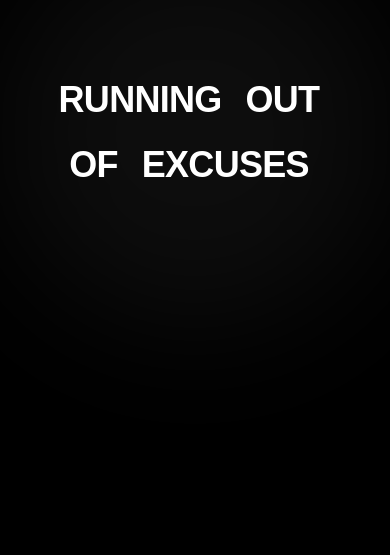
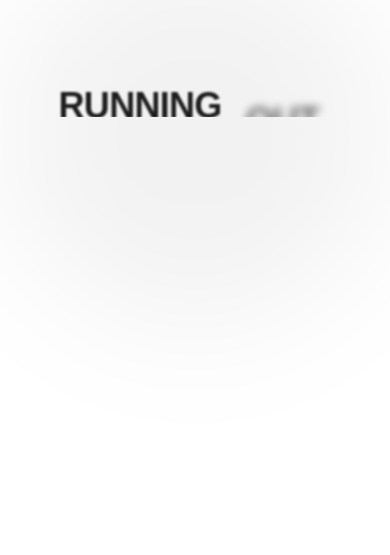
Before and after one commit to wrestle-R/Running_out_of_Excuses, a React (Vite) app: page / in a window 390 px wide. Shown: the part 289-844 px from the top of the page. Built offline with nearby package versions, Linux system fonts and the light colour scheme.

Commit message:
light dark

```diff
--- a/index.html
+++ b/index.html
@@ -2,7 +2,7 @@
 <html lang="en">
   <head>
     <meta charset="UTF-8" />
-    <link rel="icon" type="image/svg+xml" href="/runny-white-nobg" />
+    <link rel="icon" type="image/svg+xml" href="/runny-white-nobg.png " />
     <meta name="viewport" content="width=device-width, initial-scale=1.0" />
     <title>Runny</title>
   </head>
--- a/src/components/Section1.jsx
+++ b/src/components/Section1.jsx
@@ -6,11 +6,22 @@ const TextReveal = ({ text, delay = 0 }) => {
   const words = text.split(' ');
 
   useEffect(() => {
-    const timer = setTimeout(() => {
+    let showTimeout, hideTimeout;
+    const animate = () => {
       setIsVisible(true);
-    }, delay);
-    return () => clearTimeout(timer);
-  }, [delay]);
+      hideTimeout = setTimeout(() => {
+        setIsVisible(false);
+        showTimeout = setTimeout(animate, 1500); // repeat every 5s
+      }, 3000); // visible for 2s (adjust as needed)
+    };
+    const initialTimeout = setTimeout(animate, delay);
+
+    return () => {
+      clearTimeout(showTimeout);
+      clearTimeout(hideTimeout);
+      clearTimeout(initialTimeout);
+    };
+  }, [delay, text]);
 
   return (
     <div className="overflow-hidden">
@@ -26,7 +37,11 @@ const TextReveal = ({ text, delay = 0 }) => {
             opacity: 1,
             y: 0,
             filter: 'blur(0px)'
-          } : {}}
+          } : {
+            opacity: 0,
+            y: 50,
+            filter: 'blur(10px)'
+          }}
           transition={{
             duration: 0.8,
             delay: idx * 0.1,
@@ -49,15 +64,15 @@ const Section1 = ({ scrollYProgress }) => {
   return (
     <motion.section
       style={{ scale, rotate, opacity }}
-      className='sticky top-0 h-screen bg-black flex flex-col items-center justify-center text-white overflow-hidden font-montserrat'
+      className='sticky top-0 h-screen bg-white flex flex-col items-center justify-center text-black overflow-hidden font-montserrat'
     >
       {/* Gradient overlay */}
-      <div className='absolute inset-0 bg-gradient-to-b from-transparent via-black/20 to-black/60'></div>
+      <div className='absolute inset-0 bg-gradient-to-b from-transparent via-white/40 to-white/80'></div>
 
       <div className='relative z-10 text-center px-8 max-w-6xl'>
 
 
-        <div className='2xl:text-8xl xl:text-7xl lg:text-6xl md:text-5xl text-4xl font-black tracking-[-0.02em] leading-[0.9] uppercase'>
+        <div className='2xl:text-9xl xl:text-8xl lg:text-7xl md:text-5xl text-4xl font-black tracking-[-0.02em] leading-[0.9] uppercase'>
           <TextReveal text="RUNNING  OUT" delay={800} />
           <br />
           <TextReveal text="OF  EXCUSES" delay={1200} />
@@ -68,7 +83,7 @@ const Section1 = ({ scrollYProgress }) => {
       </div>
 
       {/* Ambient glow effect */}
-      <div className='absolute top-1/2 left-1/2 transform -translate-x-1/2 -translate-y-1/2 w-96 h-96 bg-white/5 rounded-full blur-3xl'></div>
+      <div className='absolute top-1/2 left-1/2 transform -translate-x-1/2 -translate-y-1/2 w-96 h-96 bg-black/5 rounded-full blur-3xl'></div>
     </motion.section>
   );
 };
--- a/src/index.css
+++ b/src/index.css
@@ -7,9 +7,6 @@
 @layer base {
   html {
     font-family: 'Montserrat', sans-serif;
-    background: #000; /* Set background to black */
   }
-  body {
-    background: #000; /* Ensure body is also black */
-  }
+
 }
```
Also changed, not shown: public/runny-white-nobg.png.
